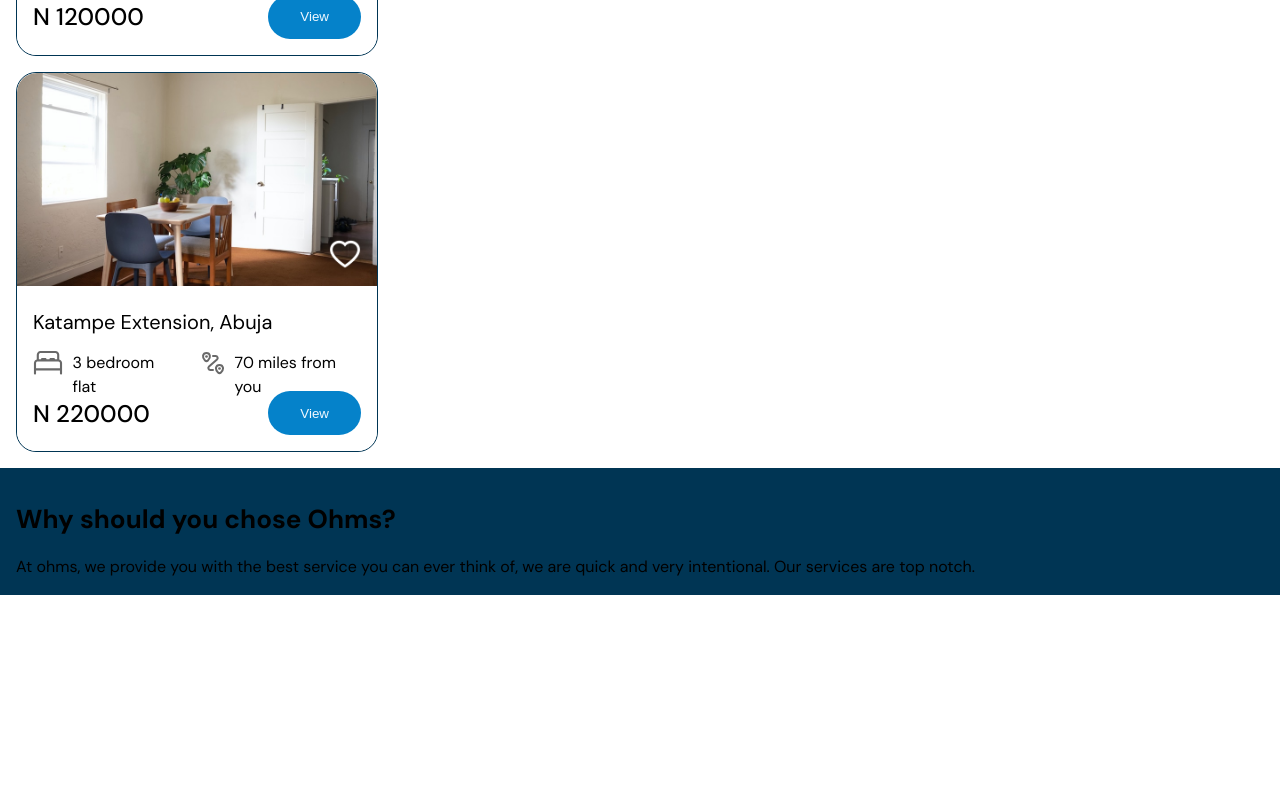
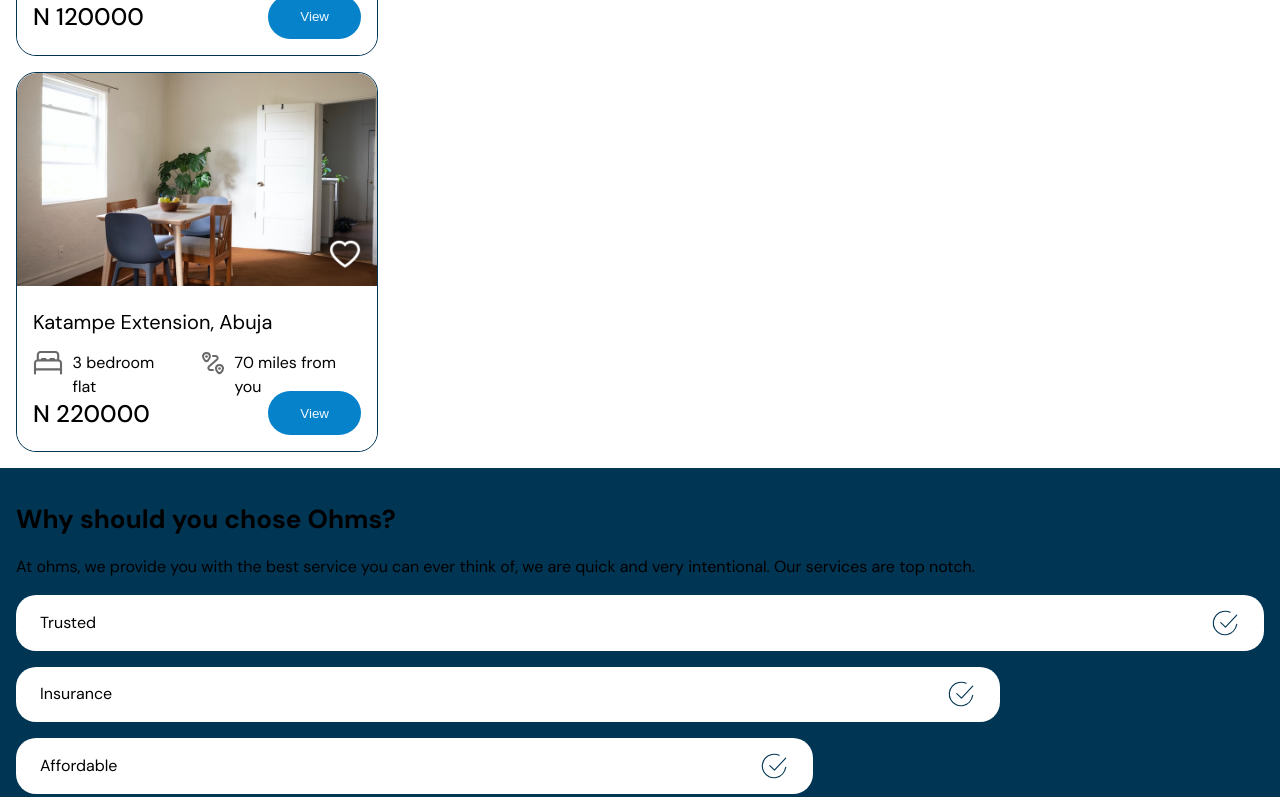
Before and after one commit to JolomiTee/Ohms, a React (Vite) app: page / in a window 1280 px wide. Shown: the part 2000-2797 px from the top of the page. Before the commit the page ends 2595 px from the top, so only its background shows below. Built offline with nearby package versions, Linux system fonts and the light colour scheme; a web font is replaced by a local one.

Commit message:
Created checks component

```diff
--- a/index.html
+++ b/index.html
@@ -8,7 +8,7 @@
   <link rel="preconnect" href="https://fonts.gstatic.com" crossorigin>
   <link href="https://fonts.googleapis.com/css2?family=Adamina&family=Cherry+Swash:wght@700&family=DM+Sans:wght@400;500;700&display=swap" rel="stylesheet">
   <link rel="stylesheet" href="https://cdnjs.cloudflare.com/ajax/libs/font-awesome/4.7.0/css/font-awesome.min.css">
-    <title>Vite + React</title>
+    <title>Ohms - Looking for a spot?</title>
   </head>
   <body>
     <main id="root"></main>
--- a/src/assets/css/Components.css
+++ b/src/assets/css/Components.css
@@ -4,11 +4,12 @@ nav{
     justify-content: space-between;
     align-items: center;
     padding: 1rem;
-    /* background-color: black; */
+    background-color: rgba(255, 255, 255, 0.7);
     position: fixed;
     top: 0;
     width: 100%;
-    backdrop-filter: blur(100px);
+    z-index: 10;
+    backdrop-filter: blur(12px);
 
 }
 
@@ -226,3 +227,24 @@ button:hover{
     padding: 1rem;
     background: #003554;
 }
+.checks{
+    margin-top: 1rem;
+}
+.whyCheck{
+    background-color: #fff;
+    border-radius: 20px;
+    display: flex;
+    justify-content: space-between;
+    align-items: center;
+    padding: .8rem 1.5rem;
+    margin-bottom: 1rem;
+}
+.whycheck2{
+    width: 75%;
+}
+.whycheck3{
+    width: 60%;
+}
+.checkicon{
+    max-width: 30px;
+}
--- /dev/null
+++ b/src/components/Checks.jsx
@@ -0,0 +1,13 @@
+import React from 'react'
+import check from '../assets/images/circleTick.svg'
+
+const Checks = (props) => {
+  return (
+    <div className={props.class}>
+        <p>{props.value}</p>
+        <img src={check} alt="Check icon" className='checkicon' />
+    </div>
+  )
+}
+
+export default Checks
--- a/src/components/Reasons.jsx
+++ b/src/components/Reasons.jsx
@@ -1,10 +1,17 @@
 import React from 'react'
+import Checks from './Checks'
 
 const Reasons = () => {
   return (
     <div className='reasons'>
       <h3 className='secondaryHeader'>Why should you chose Ohms?</h3>
       <p>At ohms, we provide you with the best service you can ever think of, we are quick and very intentional. Our services are top notch.</p>
+
+      <div className='checks'>
+        <Checks value='Trusted' class='whyCheck' />
+        <Checks value='Insurance' class='whyCheck whycheck2' />
+        <Checks value='Affordable' class='whyCheck whycheck3' />
+      </div>
     </div>
   )
 }
```
